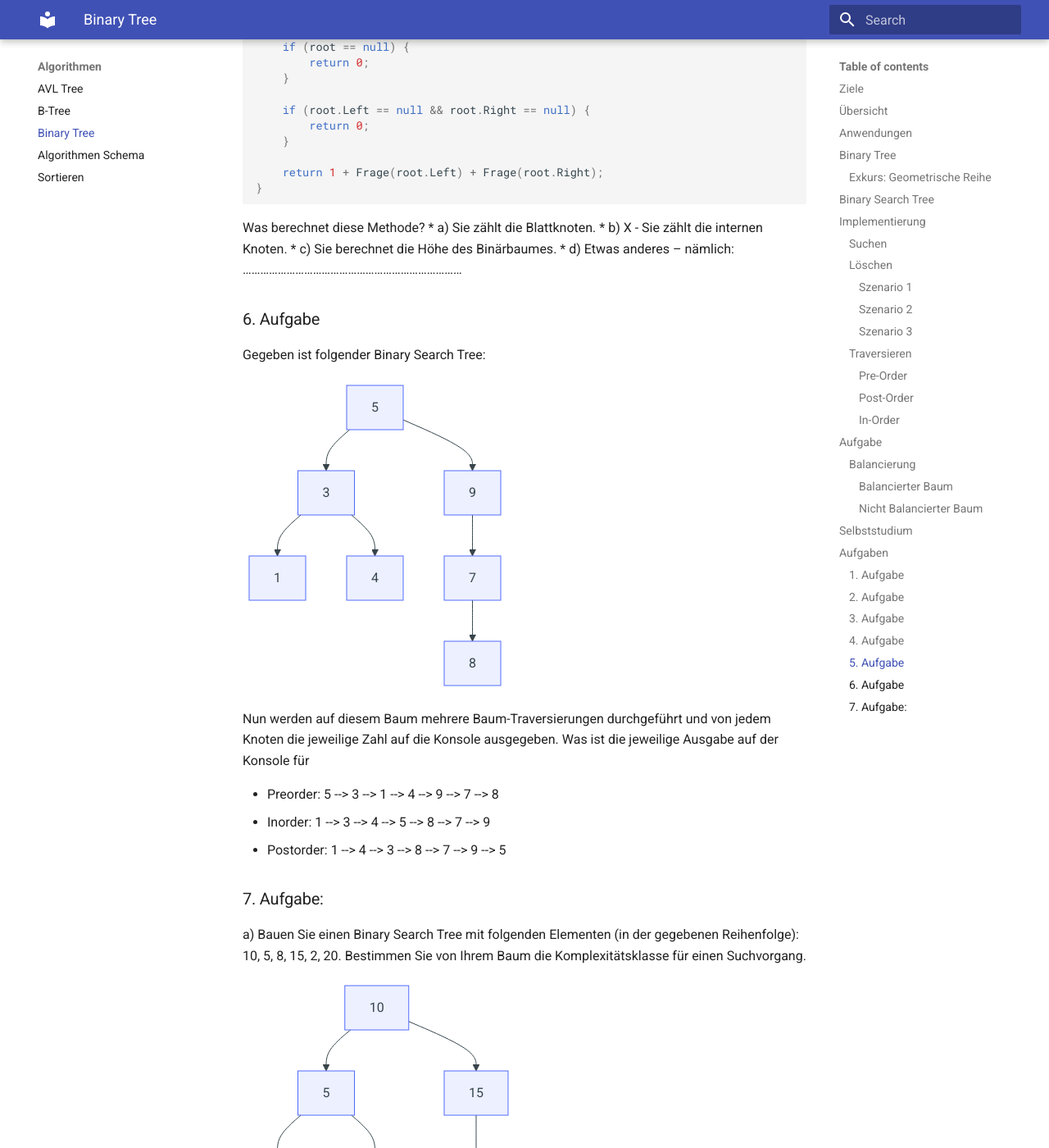
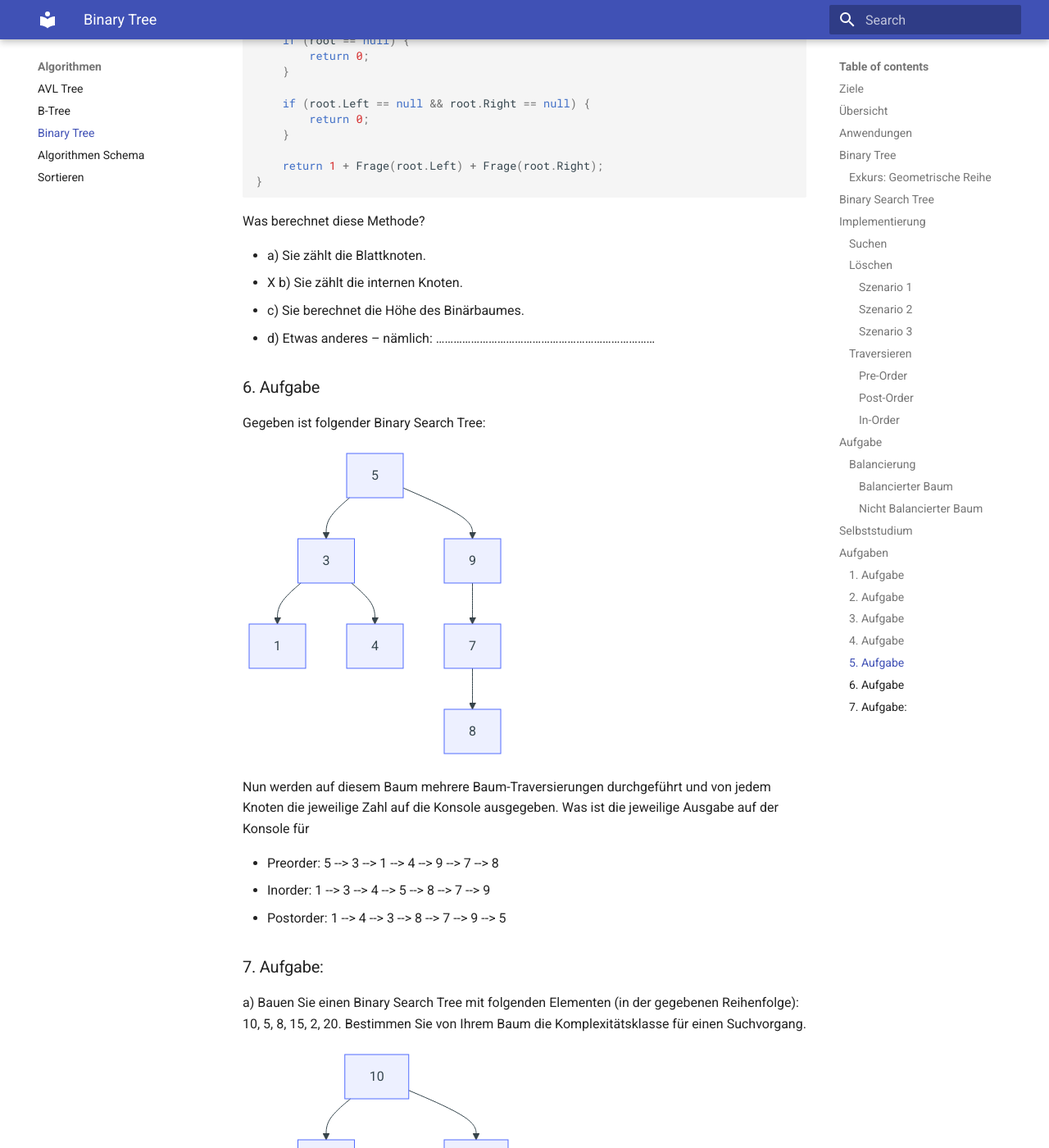
Before and after one commit to tsolenthaler/zbwAlgDs, an MkDocs documentation site: the page built from docs/algorithmen/binary-tree.md, in a window 1280 px wide and 1400 px high, scrolled down 14926 px. Shown: the whole window at 82% size. Built offline with MkDocs 1.6.1 and Material for MkDocs 9.7.7, drawn with Linux system fonts in a browser that asks for light colours; some of the changed text lies outside the part shown.

````diff
--- a/docs/algorithmen/binary-tree.md
+++ b/docs/algorithmen/binary-tree.md
@@ -500,9 +500,8 @@ flowchart TD
 ### 1. Aufgabe
 Was ist das Hauptmerkmal eines Binary Tree?
 
-Children - hirachisch
-
-Jeder knoten kann maximum 2 Nachkommen haben.
+* Children - hirachisch
+* Jeder Knoten kann maximum 2 Nachkommen haben.
 
 ### 2. Aufgabe
 Worin unterscheiden sich ein Binary Tree mit einem Binary Search Tree hauptsächlich?
@@ -550,8 +549,9 @@ public int Frage(BinaryTreeNode root) {
 }
 ```
 Was berechnet diese Methode?
+
 * a) Sie zählt die Blattknoten.
-* b) X - Sie zählt die internen Knoten.
+* X b) Sie zählt die internen Knoten.
 * c) Sie berechnet die Höhe des Binärbaumes.
 * d) Etwas anderes – nämlich: …………………………………………………………………
 
@@ -589,7 +589,7 @@ flowchart TD
     15 --> 20
 ```
 
---> balonzierter Baum --> O(log n)
+* balonzierter Baum --> O(log n)
 
 
 b) Bauen Sie einen Binary Search Tree mit folgenden Elementen (in der gegebenen Reihenfolge):
@@ -606,9 +606,10 @@ flowchart TD
     5 --> 8
 ```
 
---> unbalonzierter Baum --> O(n)
+* unbalonzierter Baum --> O(n)
 
 Lösen des Problems durch:
+
 1. Selbstbalancierende Bäume verwenden
 2. Rpalancing durchführen
 3. Heaps verwenden
````
